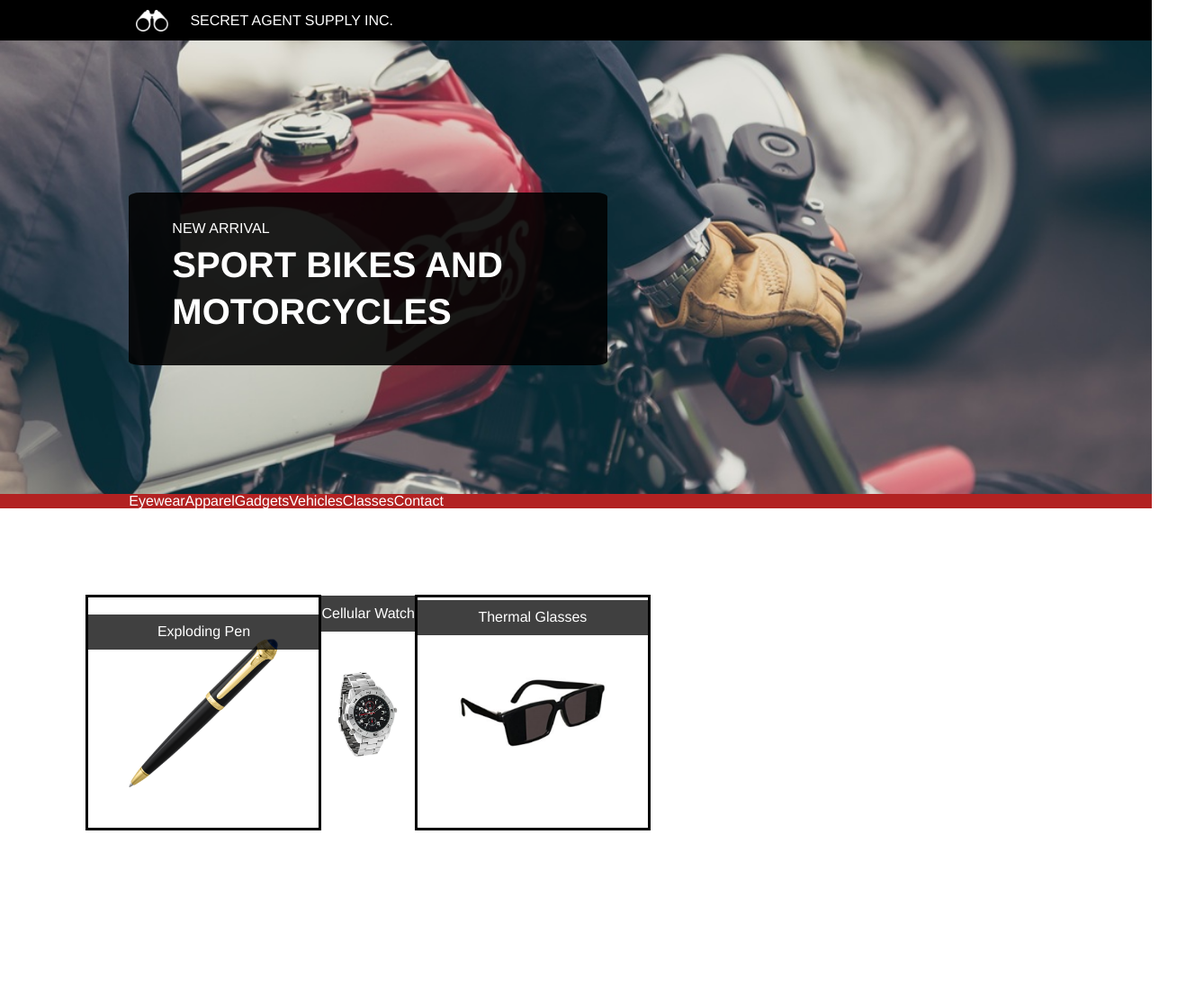
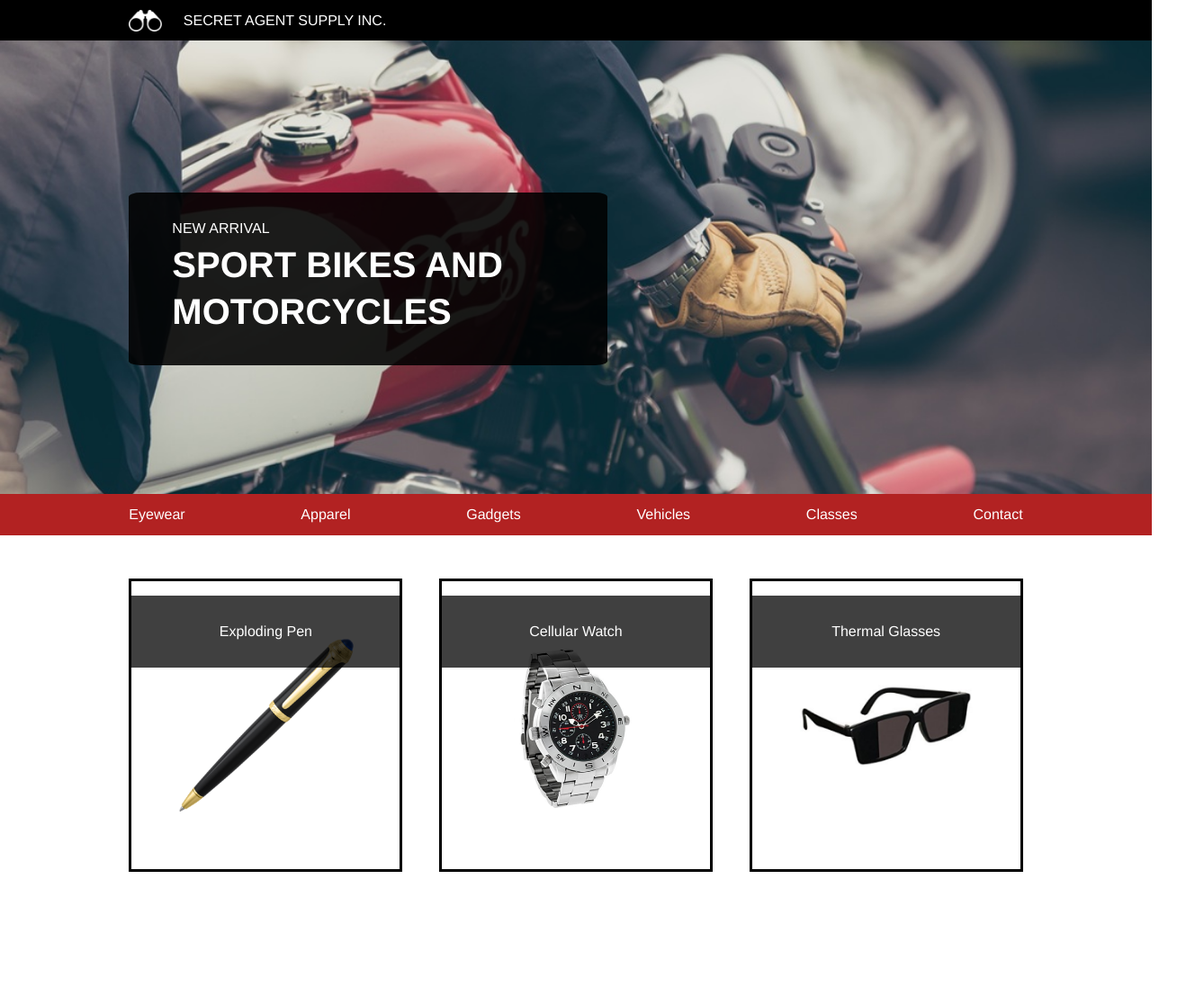
Before and after one commit to KJ-B/SecretAgentSupply, a plain HTML site: page index.html in a window 1280 px wide. Shown: the whole page at 90% size, 1328 px wide, since content can reach past the window. Before the commit the page ends 1035 px from the top, so only its background shows below. Drawn offline with Linux system fonts and the light colour scheme.

Commit message:
progress

```diff
--- a/index.html
+++ b/index.html
@@ -36,17 +36,20 @@
       </nav>
       <!-- Products -->
       <section class="products">
-        <div class="products items">
           <div class="pen">
             <img>
             <h2>Exploding Pen</h2>
           </div>
           <div class="watch">
+            <img>
             <h2>Cellular Watch</h2>
           </div>
           <div class="glasses">
+            <img>
             <h2>Thermal Glasses</h2>
           </div>
+     </section>
+     <!-- Location -->
      <div class="location">
        <h2>Location</h2>
        <h2>-47.346436, 84.32354</h2>
@@ -56,7 +59,6 @@
        <h2>0800 - 1800</h2>
      </div>
    </div>
-     </section>
     <!-- Footer -->
     <footer>
       <h2>&copy; Copyright Secret Agent Supply Inc.</h2>
--- a/src/css/styles.css
+++ b/src/css/styles.css
@@ -21,12 +21,12 @@ header {
 
 header img {
   height: 1.5rem;
-  padding: 0em 1.5em 0em 0.5em;
+  padding: 0em 1.5em 0em 0em;
 }
 
 .secret {
   width: 100%;
-  margin: 0% 11.17%;
+  margin: 0% 11.2%;
 }
 
 body h1 {
@@ -66,26 +66,36 @@ body h2 {
 
 .options{
   background-color: firebrick;
-  /*width: 100%;*/
   display: flex;
+  padding: 0.95rem 0rem;
 }
 
-.options ul{
+nav ul{
   display: inline-flex;
   margin: 0% 11.2%;
-  justify-content: center;
+  align-items: center;
+  justify-content: space-between;
+  width: 100%;
 }
 
 .products {
-  margin: 0% 3.73%;
-  width: 100%;
+  width: 77.6%;
   display: flex;
-  padding: 3em 0em;
+  padding: 3rem 0rem;
+  justify-content: space-between;
+  align-items: center;
+  margin: 0% 11.2%;
 }
 
-.pen, .watches, .glasses {
-  width: 16rem;
-  height: 16rem;
+.items.products {
+  margin: 0% 11.2%
+  justify-content: space-between;
+}
+
+
+.pen, .watch, .glasses {
+  width: 30%;
+  height: 20rem;
   border: .20rem black solid;
 }
 
@@ -94,17 +104,16 @@ body h2 {
   background-size: contain;
 }
 
-div.pen, div.glasses {
+div.pen, div.glasses, div.watch {
   background-size: 65%;
 }
 
 .pen h2, .watch h2, .glasses h2 {
   background-color: rgba(0, 0, 0, 0.75);
-  height: 15%;
+  height: 25%;
   display: flex;
   align-items: center;
   justify-content: center;
-  margin-top: 1.25%;
 }
 
 .watch {
```
Lines whose indentation alone changed are shown as unchanged.
